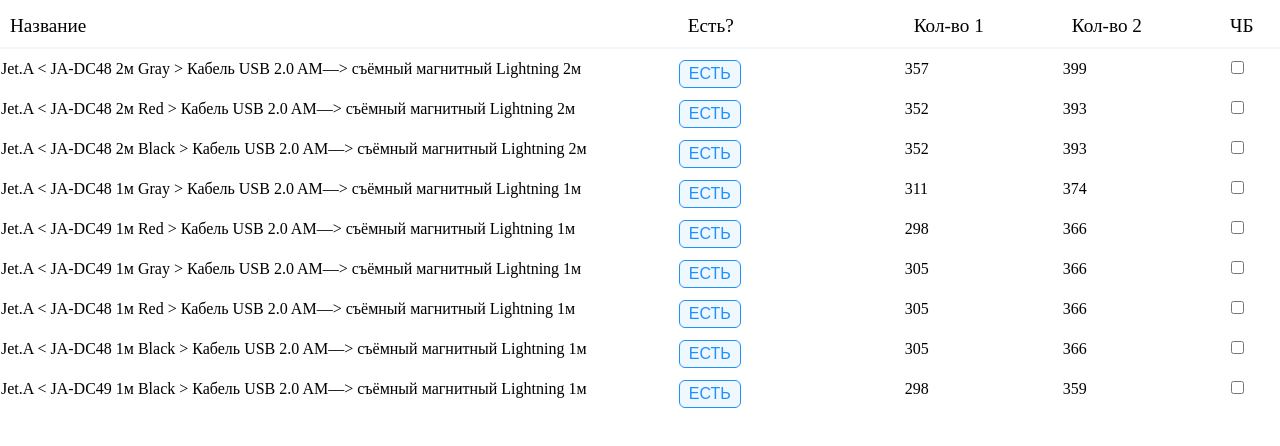
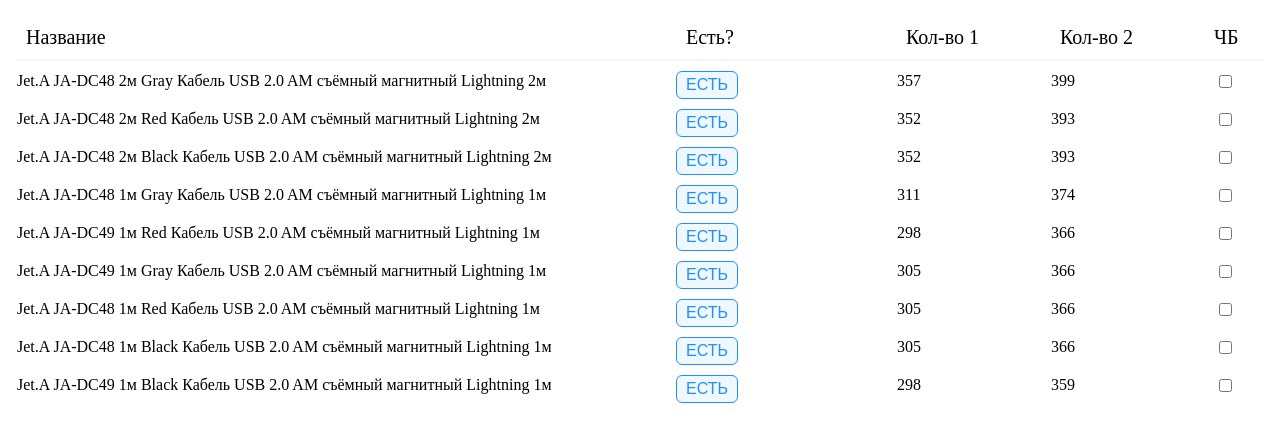
Before and after one commit to Arreszz/2-nd_site, a plain HTML site: page index.html in a window 1280 px wide. Drawn offline with Linux system fonts and the light colour scheme.

Commit message:
Add files via upload

```diff
--- a/index.html
+++ b/index.html
@@ -7,142 +7,187 @@
     <title>Table</title>
 </head>
 <body>
-    <table class="tbl">
+<table class="tbl">
         <thead>
             <tr>
-                <th>
+                <th id="th1">
                     Название
                 </th>
-                <th>
+                <th id="th2">
                     Есть?
                 </th>
-                <th>
+                <th id="th3">
                     Кол-во 1
                 </th>
-                <th>
+                <th id="th4">
                     Кол-во 2
                 </th>
-                <th>
+                <th id="th5">
                     ЧБ
                 </th>
             </tr>
         </thead>
         <tbody>
             <tr>
-                <td>
-                    Jet.A < JA-DC48 2м Gray > Кабель USB 2.0 AM—> съёмный магнитный Lightning 2м
+                <td class="fj"></td>
+                <td class="nam">
+                    Jet.A JA-DC48 2м Gray Кабель USB 2.0 AM съёмный магнитный Lightning 2м
                 </td>
-                <td>
-                    <div class="est">ЕСТЬ</div>
+                <td class="sj"></td>
+                <td class="tj"></td>
+                <td class="ej"></td>
+                <td class="qj"></td>
+                <td class="est">
+                    <div>ЕСТЬ</div>
                 </td>
-                <td class="txt">357</td>
-                <td class="txt">399</td>
-                <td>
-                    <input type="checkbox" class = "cbx">
+                <td class="txt1">357</td>
+                <td class="txt2">399</td>
+                <td class = "cbx">
+                    <input type="checkbox">
                 </td>
             </tr>
             <tr>
-                <td>
-                    Jet.A < JA-DC48 2м Red > Кабель USB 2.0 AM—> съёмный магнитный Lightning 2м
+                <td class="fj"></td>
+                <td class="nam">
+                    Jet.A JA-DC48 2м Red Кабель USB 2.0 AM съёмный магнитный Lightning 2м
                 </td>
-                <td>
-                    <div class="est">ЕСТЬ</div>
+                <td class="sj"></td>
+                <td class="tj"></td>
+                <td class="ej"></td>
+                <td class="qj"></td>
+                <td class="est">
+                    <div>ЕСТЬ</div>
                 </td>
-                <td class="txt">352</td>
-                <td class="txt">393</td>
-                <td>
-                    <input type="checkbox" class = "cbx">
+                <td class="txt1">352</td>
+                <td class="txt2">393</td>
+                <td class = "cbx">
+                    <input type="checkbox">
                 </td>
             </tr>
             <tr>
-                <td>
-                    Jet.A < JA-DC48 2м Black > Кабель USB 2.0 AM—> съёмный магнитный Lightning 2м
+                <td class="fj"></td>
+                <td class="nam">
+                    Jet.A JA-DC48 2м Black Кабель USB 2.0 AM съёмный магнитный Lightning 2м
                 </td>
-                <td>
-                    <div class="est">ЕСТЬ</div>
+                <td class="sj"></td>
+                <td class="tj"></td>
+                <td class="ej"></td>
+                <td class="qj"></td>
+                <td class="est">
+                    <div>ЕСТЬ</div>
                 </td>
-                <td class="txt">352</td>
-                <td class="txt">393</td>
-                <td>
-                    <input type="checkbox" class = "cbx">
+                <td class="txt1">352</td>
+                <td class="txt2">393</td>
+                <td class = "cbx">
+                    <input type="checkbox">
                 </td>
             </tr>
             <tr>
-                <td>
-                    Jet.A < JA-DC48 1м Gray > Кабель USB 2.0 AM—> съёмный магнитный Lightning 1м
+                <td class="fj"></td>
+                <td class="nam">
+                    Jet.A JA-DC48 1м Gray Кабель USB 2.0 AM съёмный магнитный Lightning 1м
                 </td>
-                <td>
-                    <div class="est">ЕСТЬ</div>
+                <td class="sj"></td>
+                <td class="tj"></td>
+                <td class="ej"></td>
+                <td class="qj"></td>
+                <td class="est">
+                    <div>ЕСТЬ</div>
                 </td>
-                <td class="txt">311</td>
-                <td class="txt">374</td>
-                <td>
-                    <input type="checkbox" class = "cbx">
+                <td class="txt1">311</td>
+                <td class="txt2">374</td>
+                <td class = "cbx">
+                    <input type="checkbox">
                 </td>
             </tr>
             <tr>
-                <td>
-                    Jet.A < JA-DC49 1м Red > Кабель USB 2.0 AM—> съёмный магнитный Lightning 1м
+                <td class="fj"></td>
+                <td class="nam">
+                    Jet.A JA-DC49 1м Red Кабель USB 2.0 AM съёмный магнитный Lightning 1м
                 </td>
-                <td>
-                    <div class="est">ЕСТЬ</div>
+                <td class="sj"></td>
+                <td class="tj"></td>
+                <td class="ej"></td>
+                <td class="qj"></td>
+                <td class="est">
+                    <div>ЕСТЬ</div>
                 </td>
-                <td class="txt">298</td>
-                <td class="txt">366</td>
-                <td>
-                    <input type="checkbox" class = "cbx">
+                <td class="txt1">298</td>
+                <td class="txt2">366</td>
+                <td class = "cbx">
+                    <input type="checkbox">
                 </td>
             </tr>
             <tr>
-                <td>
-                    Jet.A < JA-DC49 1м Gray > Кабель USB 2.0 AM—> съёмный магнитный Lightning 1м
+                <td class="fj"></td>
+                <td class="nam">
+                    Jet.A JA-DC49 1м Gray Кабель USB 2.0 AM съёмный магнитный Lightning 1м
                 </td>
-                <td>
-                    <div class="est">ЕСТЬ</div>
+                <td class="sj"></td>
+                <td class="tj"></td>
+                <td class="ej"></td>
+                <td class="qj"></td>
+                <td class="est">
+                    <div>ЕСТЬ</div>
                 </td>
-                <td class="txt">305</td>
-                <td class="txt">366</td>
-                <td>
-                    <input type="checkbox" class = "cbx">
+                <td class="txt1">305</td>
+                <td class="txt2">366</td>
+                <td class = "cbx">
+                    <input type="checkbox">
                 </td>
             </tr>
             <tr>
-                <td>
-                    Jet.A < JA-DC48 1м Red > Кабель USB 2.0 AM—> съёмный магнитный Lightning 1м
+                <td class="fj"></td>
+                <td class="nam">
+                    Jet.A JA-DC48 1м Red Кабель USB 2.0 AM съёмный магнитный Lightning 1м
                 </td>
-                <td>
-                    <div class="est">ЕСТЬ</div>
+                <td class="sj"></td>
+                <td class="tj"></td>
+                <td class="ej"></td>
+                <td class="qj"></td>
+                <td class="est">
+                    <div>ЕСТЬ</div>
                 </td>
-                <td class="txt">305</td>
-                <td class="txt">366</td>
-                <td>
-                    <input type="checkbox" class = "cbx">
+                <td class="txt1">305</td>
+                <td class="txt2">366</td>
+                <td class = "cbx">
+                    <input type="checkbox">
                 </td>
             </tr>
             <tr>
-                <td>
-                    Jet.A < JA-DC48 1м Black > Кабель USB 2.0 AM—> съёмный магнитный Lightning 1м
+                <td class="fj"></td>
+                <td class="nam">
+                    Jet.A JA-DC48 1м Black Кабель USB 2.0 AM съёмный магнитный Lightning 1м
                 </td>
-                <td>
-                    <div class="est">ЕСТЬ</div>
+                <td class="sj"></td>
+                <td class="tj"></td>
+                <td class="ej"></td>
+                <td class="qj"></td>
+                <td class="est">
+                    <div>ЕСТЬ</div>
                 </td>
-                <td class="txt">305</td>
-                <td class="txt">366</td>
-                <td>
-                    <input type="checkbox" class = "cbx">
+                <td class="txt1">305</td>
+                <td class="txt2">366</td>
+                <td class = "cbx">
+                    <input type="checkbox">
                 </td>
             </tr>
             <tr>
-                <td>
-                    Jet.A < JA-DC49 1м Black > Кабель USB 2.0 AM—> съёмный магнитный Lightning 1м
+                <td class="fj"></td>
+                <td class="nam">
+                    Jet.A JA-DC49 1м Black  Кабель USB 2.0 AM съёмный магнитный Lightning 1м
                 </td>
-                <td>
-                    <div class="est">ЕСТЬ</div>
+                <td class="sj"></td>
+                <td class="tj"></td>
+                <td class="ej"></td>
+                <td class="qj"></td>
+                <td class="est">
+                    <div>ЕСТЬ</div>
                 </td>
-                <td class="txt">298</td>
-                <td class="txt">359</td>
-                <td>
-                    <input type="checkbox" class = "cbx">
+                <td class="txt1">298</td>
+                <td class="txt2">359</td>
+                <td class = "cbx">
+                    <input type="checkbox">
                 </td>
             </tr>
         </tbody>
--- a/stl.css
+++ b/stl.css
@@ -1,9 +1,4 @@
-html, body{padding: 0; margin: 0;}
-th
-{
-    border-bottom: aliceblue 2px solid;
-    padding-right: 20px;
-}
+
 .est
 {
     color: dodgerblue;
@@ -12,32 +7,162 @@ th
     border-radius: 6px;
     padding: 4px;
     font-family: Arial, serif;
-    height:18px;
+    height: 18px;
     width: 52px;
     text-align: center;
 }
-th
+html, body
 {
-    text-align: left;
-    font-weight: normal;
-    font-size: larger;
-    padding: 10px;
+    padding: 0;
+    margin: 8px;
 }
+@media all and (orientation: landscape)
+{
     .tbl
     {
         display: grid;
         grid-template-columns:
             minmax(200px, 3fr)
             minmax(80px, 1fr)
-    minmax(50px,0.7fr)
-    minmax(50px,0.7fr)
+            minmax(50px, 0.7fr)
+            minmax(50px, 0.7fr)
             minmax(20px, 60px);
         margin-top: 5px;
         grid-row-gap: 10px;
     }
+    .fj,.sj,.tj,.ej,.qj
+    {
+        display: none;
+    }
+    th
+    {
+        border-bottom: aliceblue 2px solid;
+        padding: 10px;
+        padding-right: 20px;
+        font-size:20px;
+        font-weight: 500;
+        text-align: left;
+    }
+}
+@media all and (orientation: portrait)
+{
+    th
+    {
+        display: none;
+    }
+    .fj,.sj,.tj,.ej,.qj
+    {
+        border-bottom: aliceblue 2px solid;
+        padding-right: 30px;
+        font-size:20px;
+        font-weight: 400;
+        color: gray;
+    }
+    .fj
+    {
+        grid-area: fj;
+    }
+    .fj:before
+    {
+        Content: "Название";
+    }
+    .sj:before
+    {
+        content: "Есть?";
+    }
+    .sj
+    {
+        grid-area: sj;
+    }
+    .tj:before
+    {
+        content: "Кол-во 1";
+    }
+    .tj
+    {
+        grid-area: tj;
+    }
+    .ej:before
+    {
+        content: "Кол-во 2";
+    }
+    .ej
+    {
+        grid-area: ej;
+    }
+    .qj:before
+    {
+        content: "ЧБ";
+    }
+    .qj
+    {
+        grid-area: qj;
+    }
+    .tbl tr
+    {
+        display: grid;
+        margin-top: 5px;
+        grid-row-gap: 10px;
+        grid-template-areas:
+            "th1 th1 th1 th1"
+            "fj fj fj fj"
+            "nam nam nam nam"
+            "sj tj ej qj"
+            "th2 th3 th4 th5"
+            "est txt1 txt2 cbx";
+        grid-template-columns:
+        repeat(4, 1fr);
+    }
+    #th1
+    {
+        grid-area: th1;
+    }
+    #th2
+    {
+        grid-area: th2;
+    }
+    #th3
+    {
+        grid-area: th3;
+    }
+    #th4
+    {
+        grid-area: th4;
+    }
+    #th5
+    {
+        grid-area: th5;
+    }
+
+    .nam
+    {
+        grid-area: nam;
+    }
+    .nam:nth-child(8n+3)
+    {
+        color: red;
+    }
+    .est
+    {
+        grid-area: est;
+    }
+    .txt1
+    {
+        grid-area: txt1;
+    }
+    .txt2
+    {
+        grid-area: txt2;
+    }
+    .cbx
+    {
+        grid-area: cbx;
+    }
+}
 thead,
 tbody,
-tr {
+tr
+{
     display: contents;
 }
 .txt
```
Lines whose indentation alone changed are shown as unchanged.
